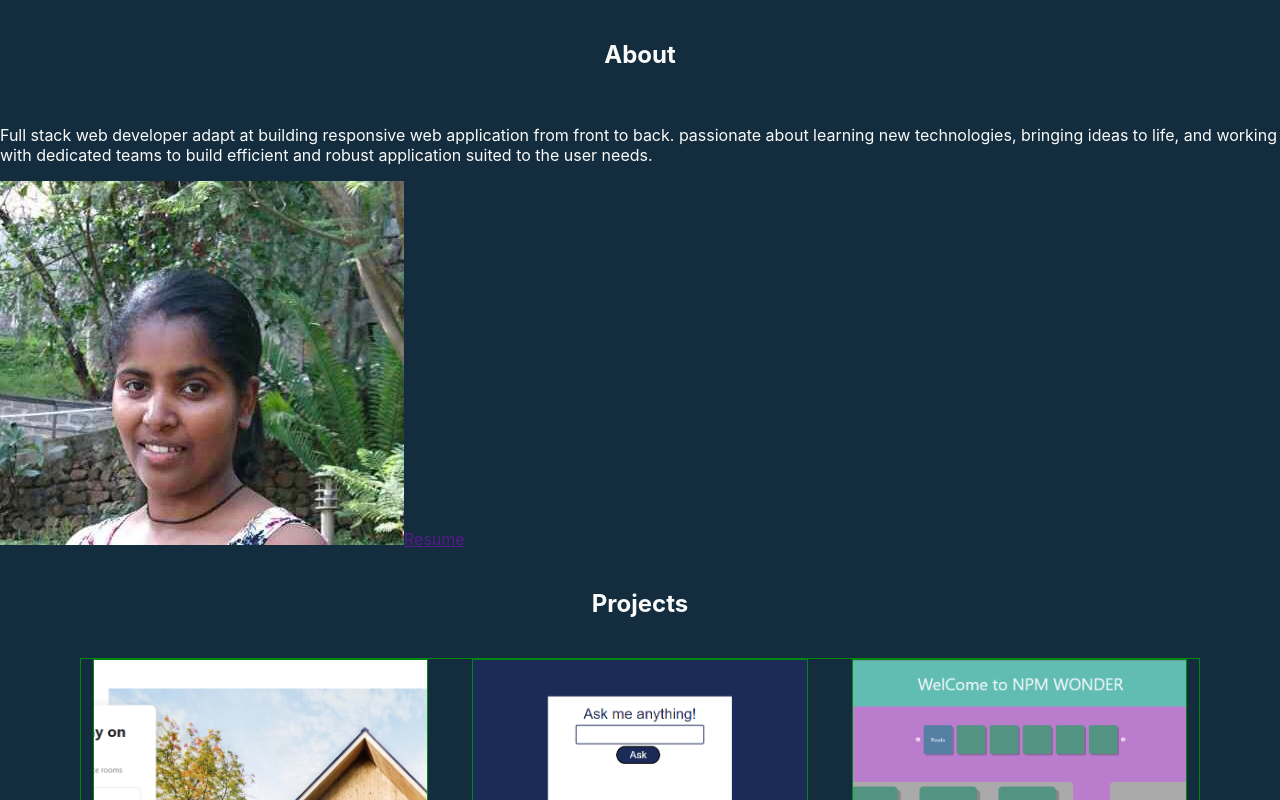
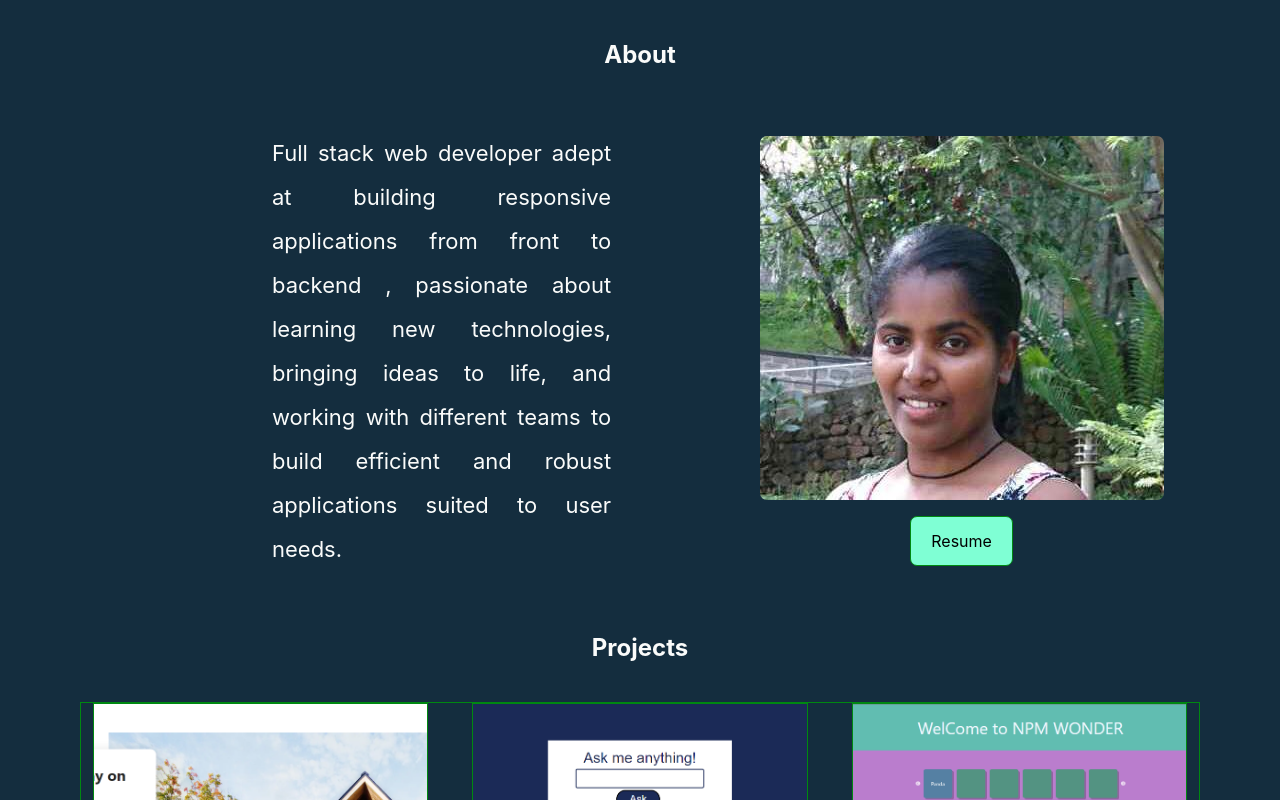
Before and after one commit to SalemAbebe/portfolio, a React (Create React App) app: page / in a window 1280 px wide. Shown: the top 800 px of the page. Built offline with nearby package versions, Linux system fonts and the light colour scheme.

Commit message:
import resume pdf

```diff
--- a/src/components/main/About/About.js
+++ b/src/components/main/About/About.js
@@ -1,7 +1,8 @@
 import React from "react";
+import "./About.scss";
 import Header from "../Heading/Header";
 import photo from "../../../assets/images/foto.png";
-
+import resume from "../../../assets/images/resume-ea.pdf";
 const About = () => {
   return (
     <div className="about-wrapper">
@@ -11,16 +12,17 @@ const About = () => {
         <div className="about-txt">
           {" "}
           <p>
-            Full stack web developer adapt at building responsive web
-            application from front to back. passionate about learning new
-            technologies, bringing ideas to life, and working with dedicated
-            teams to build efficient and robust application suited to the user
-            needs.
+            Full stack web developer adept at building responsive applications
+            from front to backend , passionate about learning new technologies,
+            bringing ideas to life, and working with different teams to build
+            efficient and robust applications suited to user needs.
           </p>
         </div>
         <div className="about-img">
           <img src={photo} alt="my portrait" />
-          <a href="">Resume</a>
+          <a href={resume} target="_blank">
+            Resume
+          </a>
         </div>
       </div>
     </div>
--- a/src/components/main/About/About.scss
+++ b/src/components/main/About/About.scss
@@ -0,0 +1,41 @@
+.about-wrapper {
+  display: flex;
+  flex-direction: column;
+  margin: 0 7em;
+  .about-me {
+    display: flex;
+    justify-content: space-evenly;
+    align-items: center;
+    gap: 4em;
+    .about-txt {
+      width: 50%;
+      padding-left: 10em;
+      p {
+        text-align: justify;
+        font-size: 22px;
+        line-height: 2em;
+      }
+    }
+    .about-img {
+      width: 50%;
+      padding-left: 5em;
+      display: flex;
+      flex-direction: column;
+      gap: 1em;
+      align-items: center;
+      img {
+        border-radius: 7px;
+      }
+      a {
+        text-decoration: none;
+        background-color: aquamarine;
+        color: black;
+        padding: 10px 20px;
+        border-radius: 7px;
+        cursor: pointer;
+        padding: 14px 20px;
+        border: 1px solid #081;
+      }
+    }
+  }
+}
```
Also changed, not shown: 1 other file (tests, documents, lock files or other folders).
